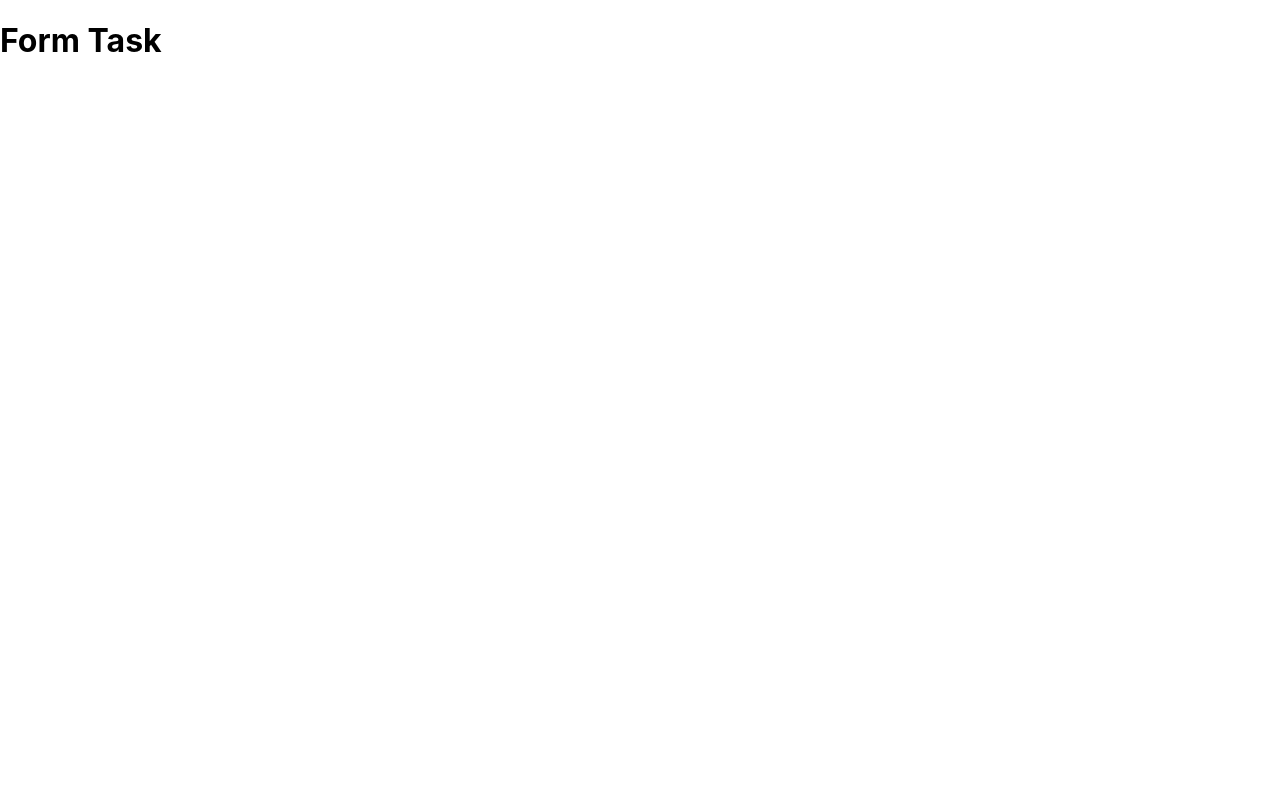
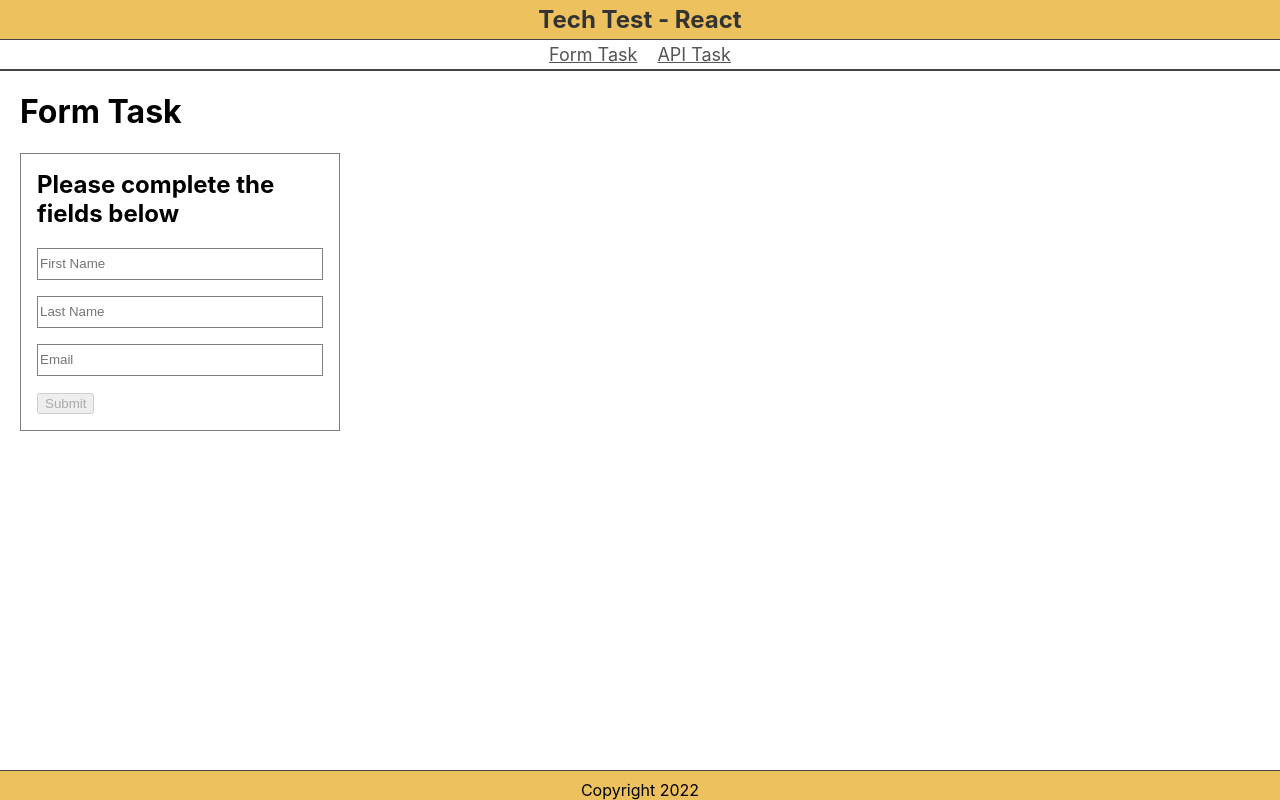
Before and after one commit to the-adventure-people/TechTest.React, a React (Create React App) app: page /form-task in a window 1280 px wide. Built offline with nearby package versions, Linux system fonts and the light colour scheme.

Commit message:
added form functionality

```diff
--- a/package.json
+++ b/package.json
@@ -6,7 +6,9 @@
         "@testing-library/jest-dom": "^5.11.4",
         "@testing-library/react": "^11.1.0",
         "@testing-library/user-event": "^12.1.10",
+        "axios": "^0.20.0",
         "classnames": "2.3.1",
+        "formik": "^2.1.5",
         "react": "^17.0.2",
         "react-dom": "^17.0.2",
         "react-router-dom": "5.3.0",
--- /dev/null
+++ b/src/components/Form/Form.module.scss
@@ -0,0 +1,23 @@
+@import '../../styles/variables.scss';
+
+.form {
+    width: 20rem;
+    padding:1rem;
+    border: 1px solid gray;
+    h2 {
+        margin-top: 0;
+    }
+    .error {
+        color: red;
+        font-size: .9rem
+    }
+    .field {
+        display: flex;
+        flex-direction: column;
+        margin: 1rem 0;
+        input {
+            border: 1px solid gray;
+            height: 2rem;
+        }
+    }
+}
--- /dev/null
+++ b/src/components/Form/form.js
@@ -0,0 +1,75 @@
+import React from 'react';
+import axios from "axios";
+import { Formik, Form, Field, ErrorMessage } from 'formik';
+import classNames from 'classnames';
+import styles from './Form.module.scss';
+import { useState } from 'react/cjs/react.development';
+
+const FormComponent = (className) => {
+  const [valid, setValidity] = useState(false);
+  return (
+    <Formik
+      initialValues={{ firstName: '', lastName: '', email: '' }}
+      validate={values => {
+        const errors = {};
+        if (!values.firstName) {
+          errors.firstName = 'Required';
+        }
+
+        if (!values.lastName) {
+          errors.lastName = 'Required';
+        }
+
+        if (!values.email) {
+          errors.email = 'Required';
+        } else if (
+          !/^[A-Z0-9._%+-]+@[A-Z0-9.-]+\.[A-Z]{2,}$/i.test(values.email)
+        ) {
+          errors.email = 'Invalid email address';
+        }
+        if (Object.keys(errors).length === 0) {
+          console.log('no errors')
+          setValidity(true);
+        } else {
+          console.log('errors')
+        }
+        return errors;
+      }}
+      onSubmit={(values) => {
+        console.log(values)
+        axios.post('https://reqbin.com/echo/post/json', { values })
+          .then((response) => {
+            console.log(response)
+            window.location = '/form-task/success'
+          }, 1000)
+          .catch(error => {
+            console.log(error)
+            alert(error)
+          });
+      }}
+    >
+      {() => (
+        <Form className={classNames(styles.form, className)}>
+        <h2>Please complete the fields below</h2>
+          <div className={classNames(styles.field, className)}>
+            <Field type="text" placeholder="First Name" name="firstName" />
+            <ErrorMessage className={classNames(styles.error, className)} name="firstName" component="div" />
+          </div>
+          <div className={classNames(styles.field, className)}>
+            <Field type="text" placeholder="Last Name" name="lastName" />
+            <ErrorMessage className={classNames(styles.error, className)} name="lastName" component="div" />
+          </div>
+          <div className={classNames(styles.field, className)}>
+            <Field type="email" placeholder="Email" name="email" />
+            <ErrorMessage className={classNames(styles.error, className)} name="email" component="div" />
+          </div>
+          <button type="submit" disabled={!valid}>
+            Submit
+          </button>
+        </Form>
+      )}
+    </Formik>
+  )
+}
+
+export default FormComponent;
--- a/src/pages/FormTask/FormTask.js
+++ b/src/pages/FormTask/FormTask.js
@@ -3,10 +3,19 @@ import PropTypes from 'prop-types';
 import classNames from 'classnames';
 import styles from './FormTask.module.scss';
 
+import Header from '../../components/Header/Header';
+import Footer from '../../components/Footer/Footer';
+import Form from '../../components/Form/form';
+
 function FormTask({ className, ...props }) {
     return (
         <div className={classNames(styles.formTask, className)} {...props}>
-            <h1>Form Task</h1>
+            <Header />
+            <div className={classNames(styles.content, className)} {...props}>
+                <h1>Form Task</h1>
+                <Form />
+            </div>
+            <Footer />
         </div>
     );
 }
--- a/src/pages/FormTask/FormTask.module.scss
+++ b/src/pages/FormTask/FormTask.module.scss
@@ -1,2 +1,5 @@
 .formTask {
+    .content {
+        margin: 0 20px;
+    }
 }
```
